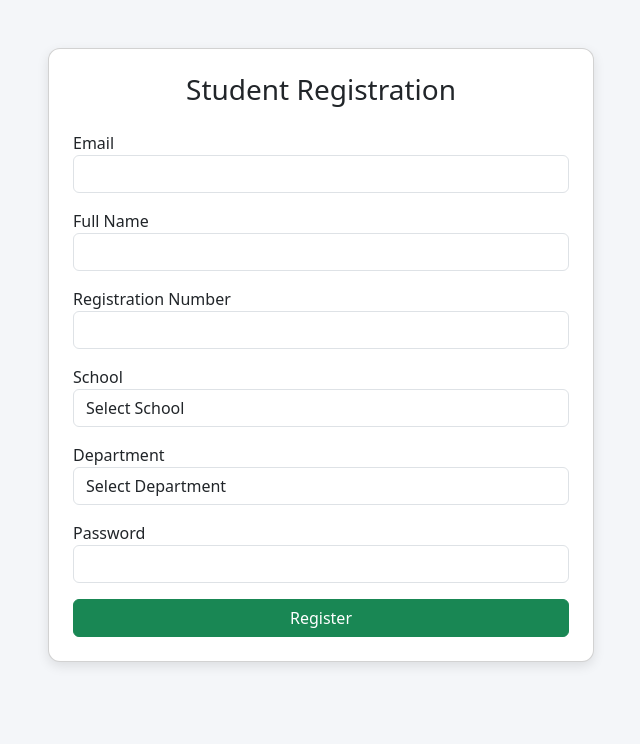
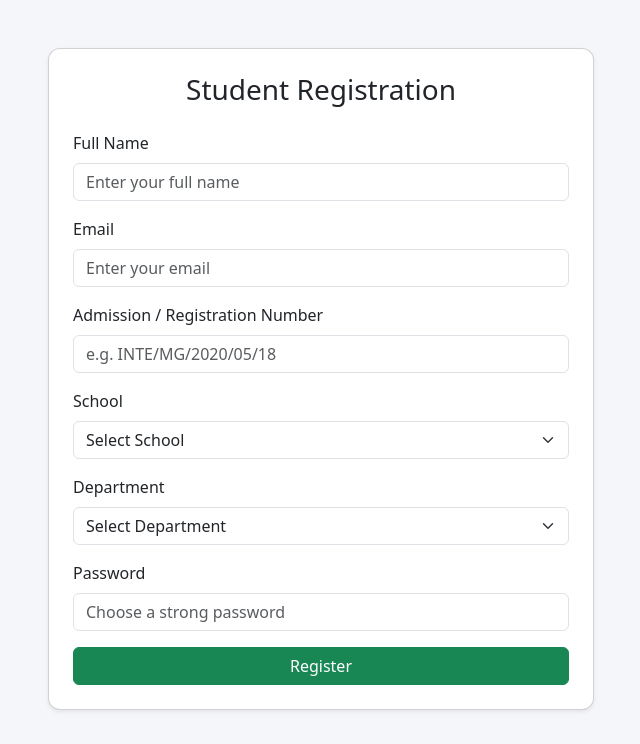
Before and after one commit to itsEKD/qr_attendance, a Flask app: page /auth/register_student in a window 1280 px wide. Shown: the part 56-800 px from the top of the page, without its empty margins (319-959 px from the left). Run offline with Flask 3, Linux system fonts and the light colour scheme; data that the repository does not hold is empty.

Commit message:
Fix marksheet: fetch student name and query by session_token

```diff
--- a/app.py
+++ b/app.py
@@ -127,14 +127,16 @@ def mark_attendance(token):
         attendance_col.insert_one({
             "student_id": student_id,
             "admission": student['role_id'],
-            "name": student.get('name', ''),      # ← fetch student name
-            "course": session_data['course'],     # ← fetch course
+            "name": student.get('name', ''),      # ← Full Name
+            "email": student.get('email', ''),    # ← Email
+            "course": session_data['course'],
             "scan_time": datetime.utcnow(),
             "session_token": token
         })
         return "✅ Attendance Recorded Successfully"
     else:
         return "❌ Invalid Session"
+
 
 
 
@@ -187,15 +189,17 @@ def export_excel(session_id):
     ws.title = "Attendance"
 
     # Headers
-    ws.append(["Admission", "Name", "Course", "Scan Time"])
+    ws.append(["Admission", "Name", "Email", "Course", "Scan Time"])
 
     for r in records:
         ws.append([
             r.get('admission'),
             r.get('name'),
+            r.get('email'),
             r.get('course'),
             str(r.get('scan_time'))
         ])
+
 
     # Save to temp file
     tmp = tempfile.NamedTemporaryFile(delete=False, suffix=".xlsx")
--- a/auth/routes.py
+++ b/auth/routes.py
@@ -24,16 +24,18 @@ def register_student():
 
         hashed = bcrypt.hashpw(password.encode('utf-8'), bcrypt.gensalt())
 
+        # Insert new student into users collection
         users_col.insert_one({
+            "name": name,
             "email": email,
             "password": hashed.decode('utf-8'),
             "role": "student",
             "role_id": role_id,
-            "name": name,
+            "verified": True,
             "school": school,
-            "department": department,
-            "verified": True
+            "department": department
         })
+
 
         flash("✅ Registration successful!", "success")
         return redirect('/auth/login')
--- a/templates/register_student.html
+++ b/templates/register_student.html
@@ -1,32 +1,35 @@
 {% extends 'base.html' %}
 
 {% block content %}
-<div class="row justify-content-center">
+<div class="row justify-content-center mt-5">
     <div class="col-md-6">
-        <div class="card p-4">
+        <div class="card shadow-sm p-4">
             <h3 class="text-center mb-4">Student Registration</h3>
 
             <form method="POST" action="/auth/register_student">
 
+                <!-- Full Name -->
                 <div class="mb-3">
-                    <label>Email</label>
-                    <input type="email" name="email" class="form-control" required>
+                    <label for="name" class="form-label">Full Name</label>
+                    <input type="text" id="name" name="name" class="form-control" placeholder="Enter your full name" required>
                 </div>
 
+                <!-- Email -->
                 <div class="mb-3">
-                    <label>Full Name</label>
-                    <input type="text" name="name" class="form-control" required>
+                    <label for="email" class="form-label">Email</label>
+                    <input type="email" id="email" name="email" class="form-control" placeholder="Enter your email" required>
                 </div>
 
+                <!-- Registration Number -->
                 <div class="mb-3">
-                    <label>Registration Number</label>
-                    <input type="text" name="role_id" class="form-control" required>
+                    <label for="role_id" class="form-label">Admission / Registration Number</label>
+                    <input type="text" id="role_id" name="role_id" class="form-control" placeholder="e.g. INTE/MG/2020/05/18" required>
                 </div>
 
                 <!-- School Dropdown -->
                 <div class="mb-3">
-                    <label>School</label>
-                    <select name="school" id="schoolSelect" class="form-control" required>
+                    <label for="schoolSelect" class="form-label">School</label>
+                    <select name="school" id="schoolSelect" class="form-select" required>
                         <option value="">Select School</option>
                         {% for s in schools %}
                             <option value="{{ s.school }}">{{ s.school }}</option>
@@ -36,24 +39,26 @@
 
                 <!-- Department Dropdown -->
                 <div class="mb-3">
-                    <label>Department</label>
-                    <select name="department" id="deptSelect" class="form-control" required>
+                    <label for="deptSelect" class="form-label">Department</label>
+                    <select name="department" id="deptSelect" class="form-select" required>
                         <option value="">Select Department</option>
                     </select>
                 </div>
 
+                <!-- Password -->
                 <div class="mb-3">
-                    <label>Password</label>
-                    <input type="password" name="password" class="form-control" required>
+                    <label for="password" class="form-label">Password</label>
+                    <input type="password" id="password" name="password" class="form-control" placeholder="Choose a strong password" required>
                 </div>
 
+                <!-- Submit -->
                 <button type="submit" class="btn btn-success w-100">Register</button>
             </form>
         </div>
     </div>
 </div>
 
-<!-- JavaScript to auto-load departments -->
+<!-- JS to populate departments dynamically -->
 <script>
     const schoolsData = {{ schools|tojson }};
     const schoolSelect = document.getElementById("schoolSelect");
@@ -61,11 +66,9 @@
 
     schoolSelect.addEventListener("change", function() {
         const selectedSchool = this.value;
-
         deptSelect.innerHTML = '<option value="">Select Department</option>';
 
         const school = schoolsData.find(s => s.school === selectedSchool);
-
         if (school) {
             school.departments.forEach(dept => {
                 const option = document.createElement("option");
@@ -76,5 +79,4 @@
         }
     });
 </script>
-
 {% endblock %}
```
Also changed, not shown: templates/marksheet.html (+31 -9 lines).
